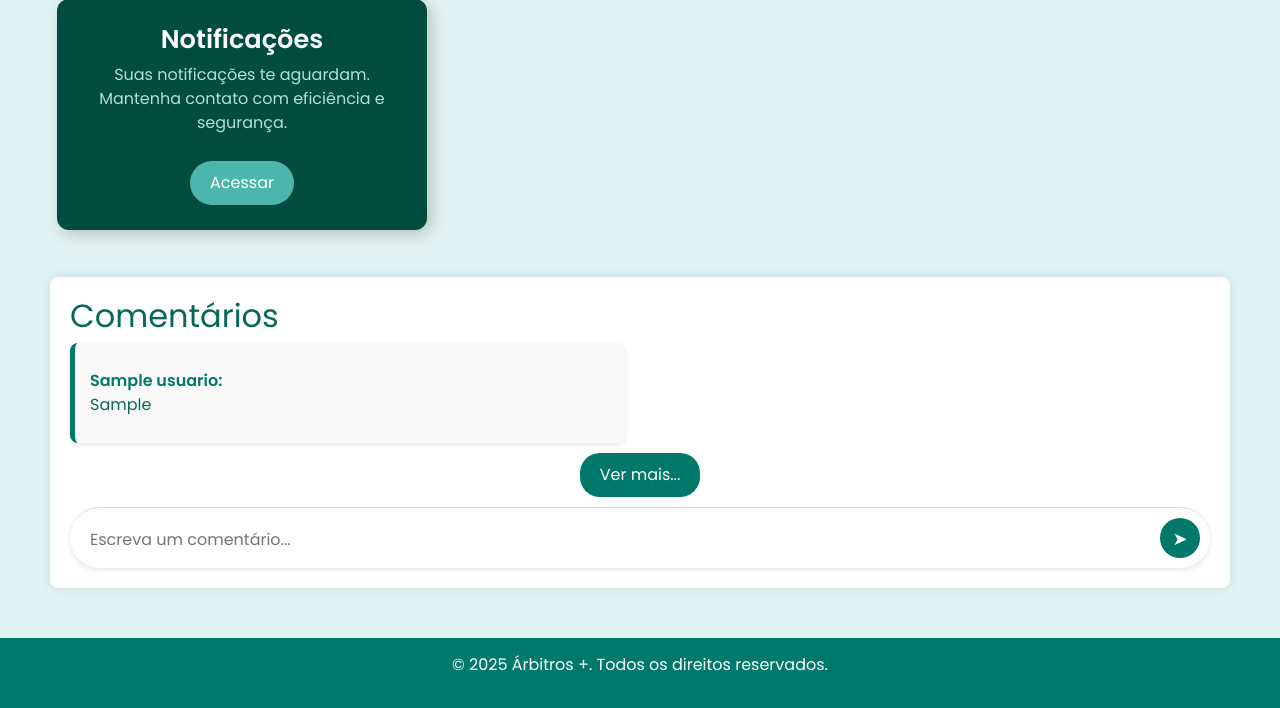
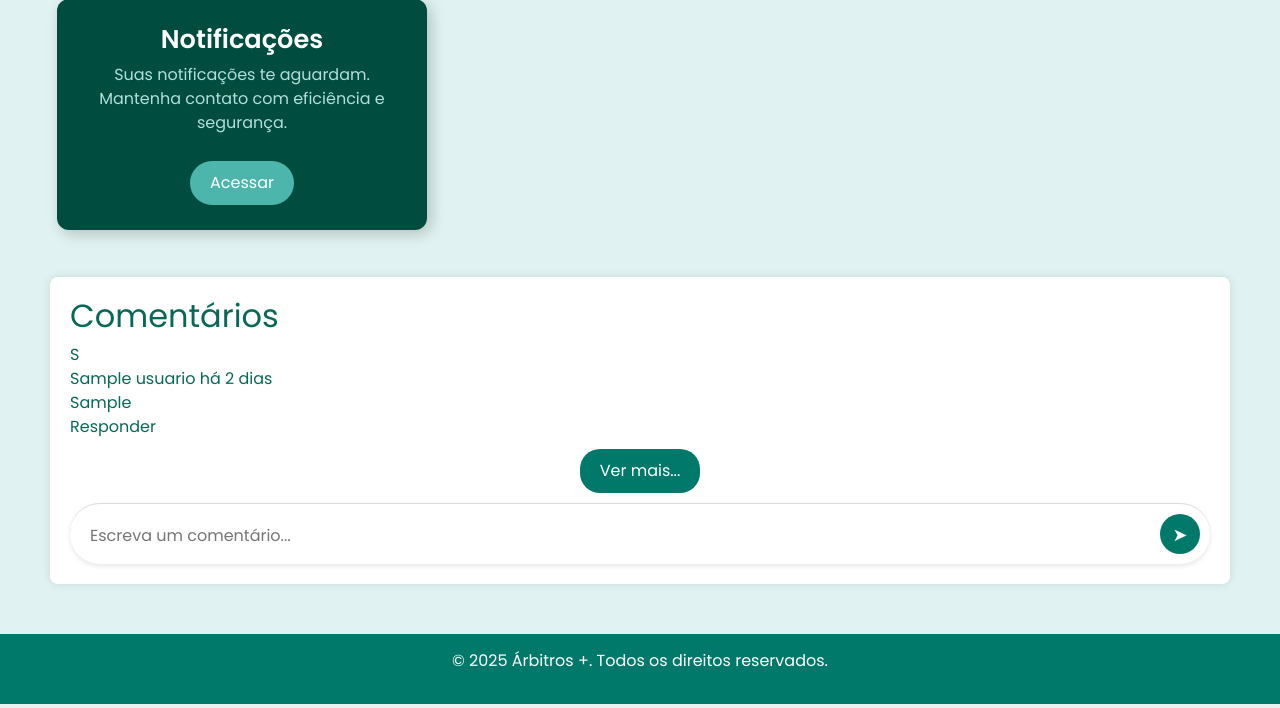
Before and after one commit to arianevaleira/Projeto-Arbitros, a Flask app: page /home in a window 1280 px wide. Shown: the part 734-1442 px from the top of the page. Run offline with Flask 3, Linux system fonts and the light colour scheme; a user stored in the database is signed in; tables that the repository leaves empty hold one stand-in row (values such as "Sample post").

Commit message:
Update home.html

```diff
--- a/templates/home.html
+++ b/templates/home.html
@@ -65,7 +65,19 @@
             <h2>Comentários</h2>
             <div class="comments-list">
                 {% for comentario in comentarios %}
-                <div class="comment"><strong>{{comentario.usuario}}:</strong> {{comentario.comentario}}</div>
+                <div class="comment-box">
+                    <div class="user-avatar">{{comentario.usuario[0] | upper}}</div>
+                    <div class="comment-content">
+                        <div class="comment-header">
+                            <span class="user-name">{{comentario.usuario}}</span>
+                            <span class="comment-time">há 2 dias</span>
+                        </div>
+                        <div class="comment-text">
+                            {{comentario.comentario}}
+                        </div>
+                        <div class="reply-link">Responder</div>
+                    </div>
+                </div>
                 {%endfor%}
             </div>
             <div class="show-more">
```
